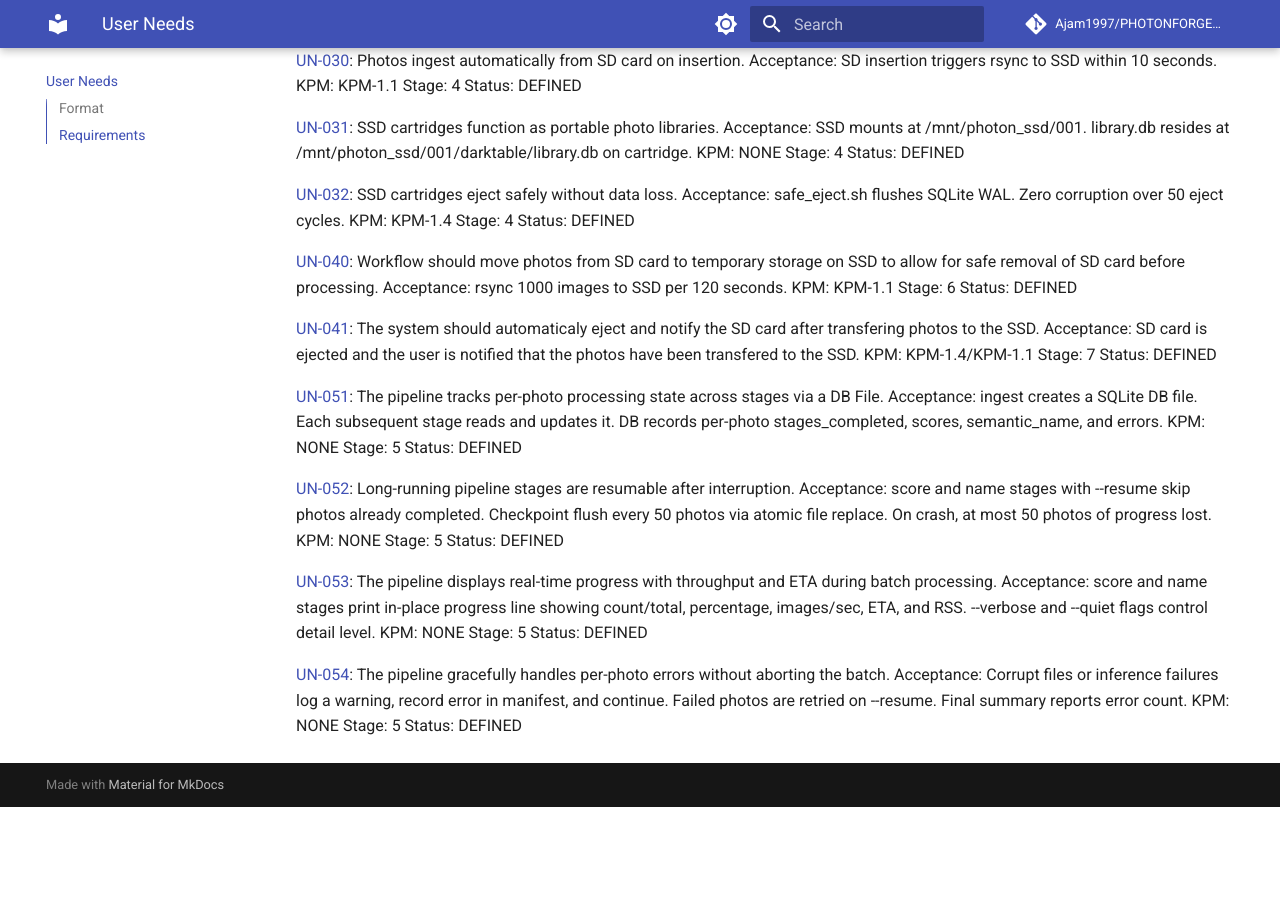
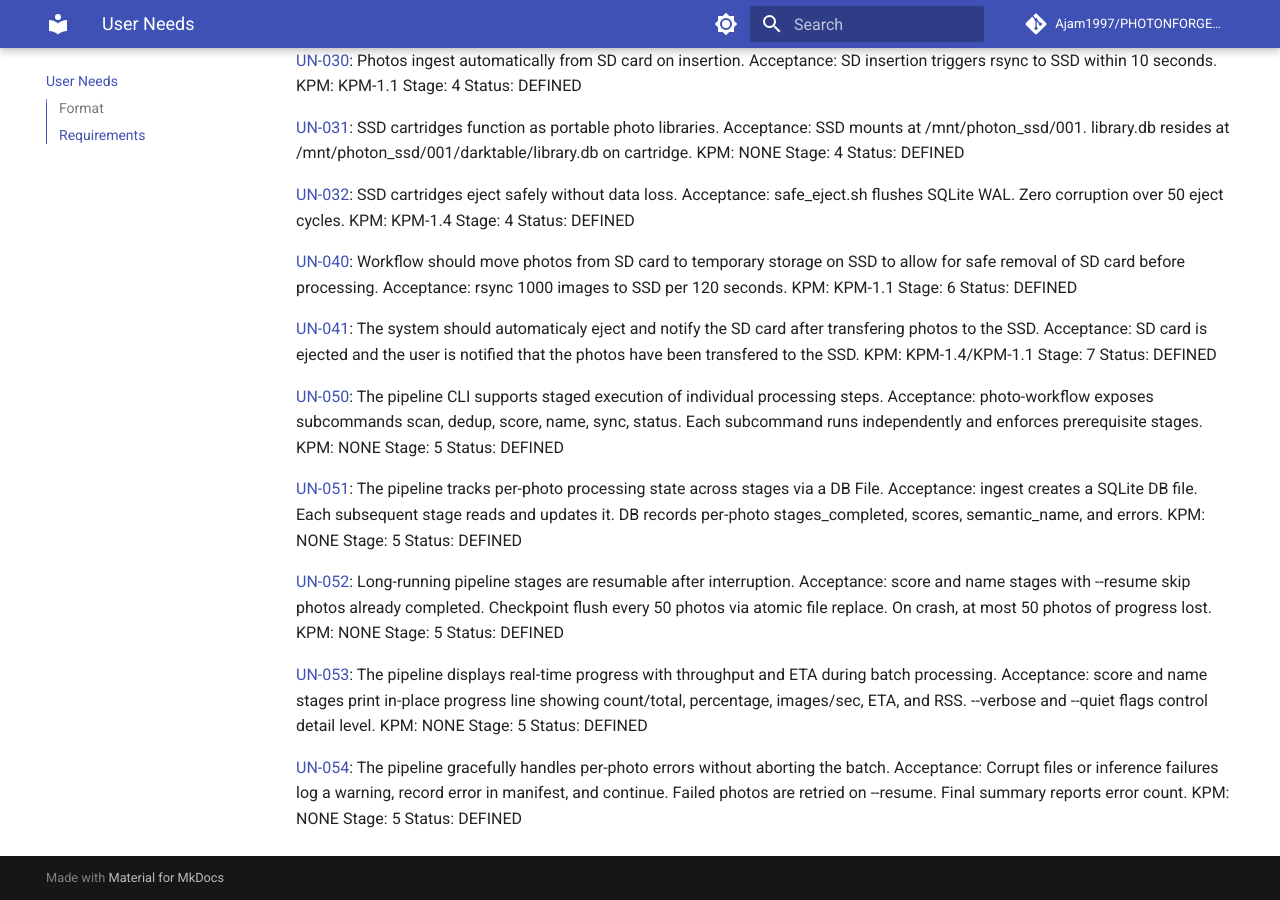
Before and after one commit to Ajam1997/PHOTONFORGE_Photo-Workflow, an MkDocs documentation site: the page built from docs/living-user-needs.md, in a window 1280 px wide and 900 px high, scrolled down 1069 px. Built offline with MkDocs 1.6.1 and Material for MkDocs 9.7.7, drawn with Linux system fonts in a browser that asks for light colours; comment, search, counter and statistics services are not loaded; before the commit the page ends 1876 px from its top, so only the background shows below that.

Commit message:
docs: auto-regenerate from GitHub Issues [skip ci]

```diff
--- a/docs/living-user-needs.md
+++ b/docs/living-user-needs.md
@@ -97,6 +97,12 @@ KPM: KPM-1.4/KPM-1.1
 Stage: 7
 Status: DEFINED
 
+[UN-050](https://github.com/Ajam1997/PHOTONFORGE_Photo-Workflow/issues/44): The pipeline CLI supports staged execution of individual processing steps.
+Acceptance: photo-workflow exposes subcommands scan, dedup, score, name, sync, status. Each subcommand runs independently and enforces prerequisite stages.
+KPM: NONE
+Stage: 5
+Status: DEFINED
+
 [UN-051](https://github.com/Ajam1997/PHOTONFORGE_Photo-Workflow/issues/45): The pipeline tracks per-photo processing state across stages via a DB File.
 Acceptance: ingest creates a SQLite DB file. Each subsequent stage reads and updates it. DB records per-photo stages_completed, scores, semantic_name, and errors.
 KPM: NONE
```
